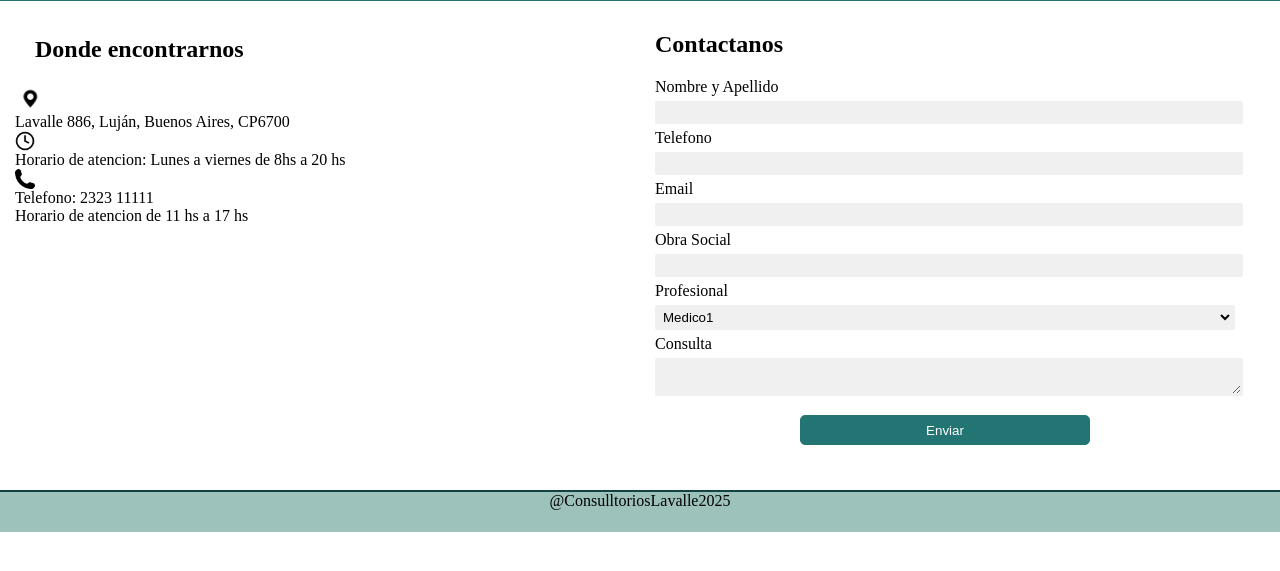
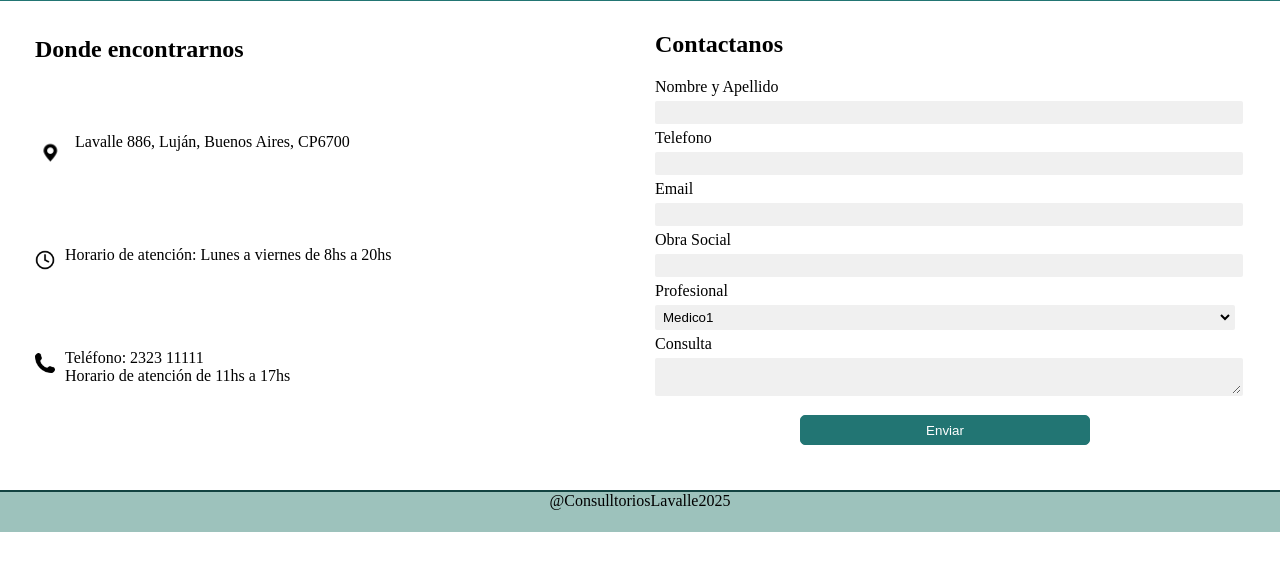
Before and after one commit to MartuZeman/Entrega2, a website: page pages/contacto.html in a window 1280 px wide. Shown: the part 61-632 px from the top of the page. Drawn offline with Linux system fonts and the light colour scheme; a web font is replaced by a local one.

Commit message:
Fin de arreglos de contactos

```diff
--- a/pages/contacto.html
+++ b/pages/contacto.html
@@ -29,21 +29,35 @@
     </header>
     <main>
       <section class="contact">
-        <article class="donde-encontrarnos bg-colorgrey">
+        <article class="donde-encontrarnos">
           <h2>Donde encontrarnos</h2>
+          <div class="contenido">
+            <div class="info-item">
               <img
                 src="../assets/ubicacion.png"
                 alt="icono ubicacion"
                 width="30px"
               />
               <p>Lavalle 886, Luján, Buenos Aires, CP6700</p>
+            </div>
+
+            <div class="info-item">
               <img src="../assets/reloj.png" alt="icono reloj" width="20px" />
-          <p>Horario de atencion: Lunes a viernes de 8hs a 20 hs</p>
-          <img src="../assets/telefono.png" alt="icono telefono" width="20px" />
+              <p>Horario de atención: Lunes a viernes de 8hs a 20hs</p>
+            </div>
+
+            <div class="info-item">
+              <img
+                src="../assets/telefono.png"
+                alt="icono telefono"
+                width="20px"
+              />
               <p>
-            Telefono: 2323 11111 <br />
-            Horario de atencion de 11 hs a 17 hs
+                Teléfono: 2323 11111 <br />
+                Horario de atención de 11hs a 17hs
               </p>
+            </div>
+          </div>
         </article>
         <article class="contactanos">
           <h2>Contactanos</h2>
--- a/sass/style.scss
+++ b/sass/style.scss
@@ -604,8 +604,8 @@ main section.profesionales2 {
       padding: 20px 10px;
 
       h2 {
-        text-align: center;
-        padding-left: 0;
+        text-align: start;
+        padding-left: 10px;
       }
     }
 
```
Also changed, not shown: css/style.css. Lines whose indentation alone changed are shown as unchanged.
